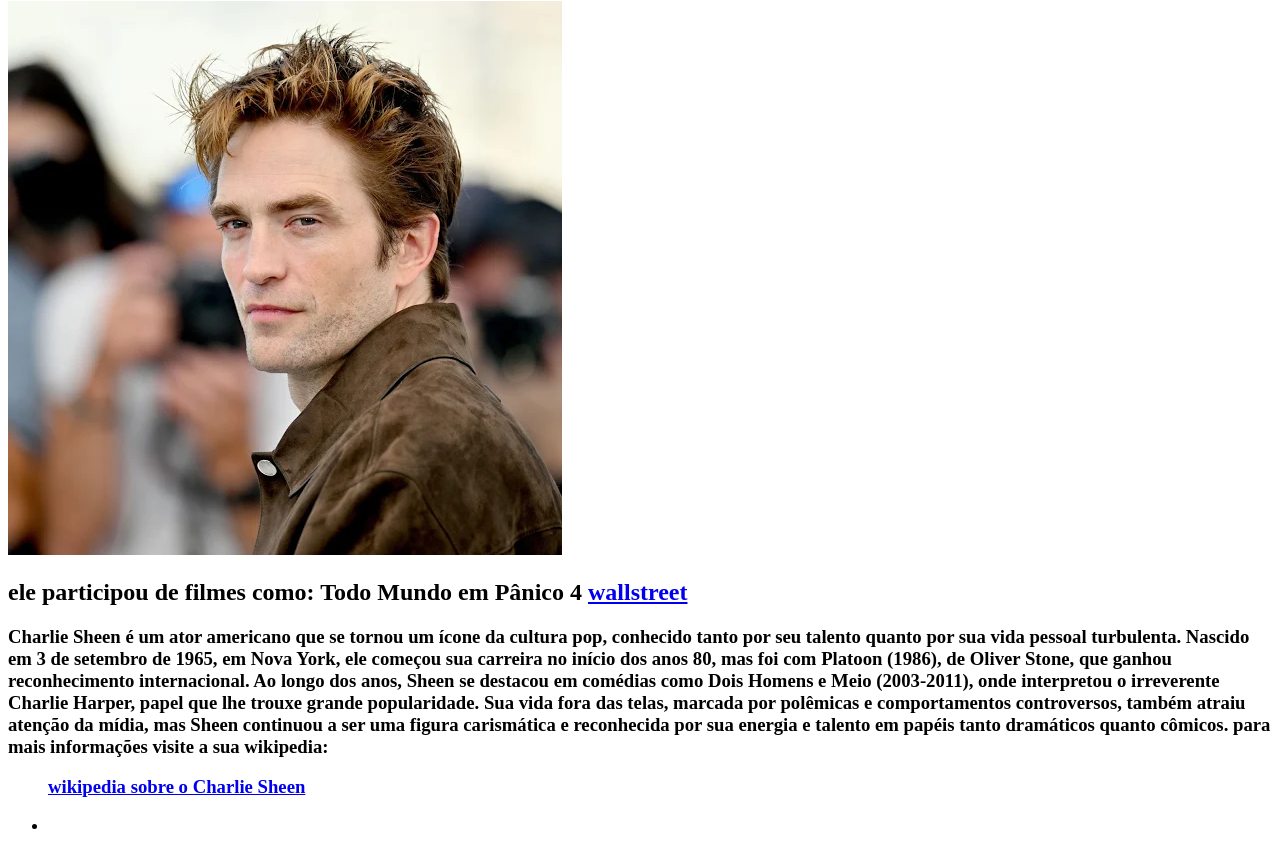
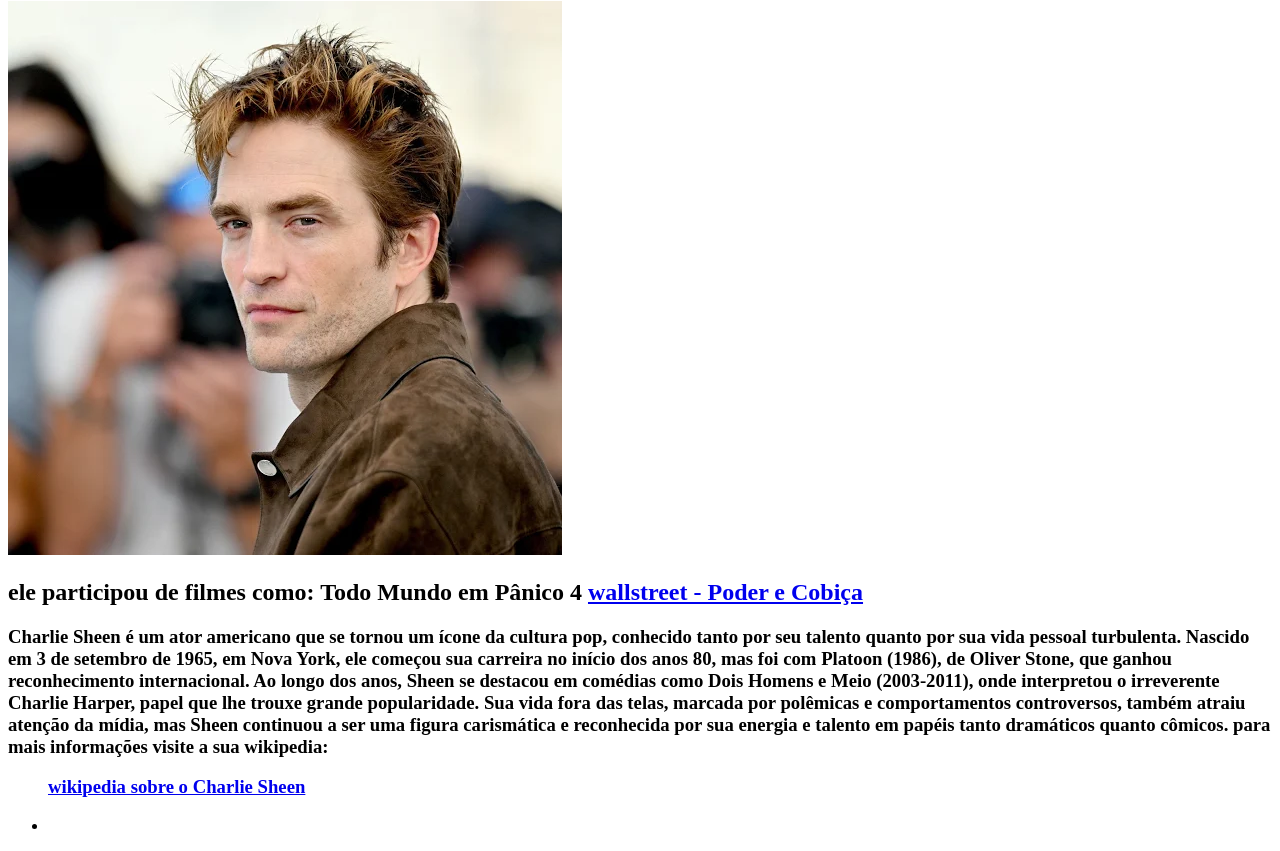
Before and after one commit to MateusGesualdo/infinity-movies-dfs620, a plain HTML site: page atores/Charlie Sheen.html in a window 1280 px wide. Shown: the part 79-930 px from the top of the page. Drawn offline with Linux system fonts and the light colour scheme.

Commit message:
arrumei a pagina um pouco

```diff
--- a/atores/Charlie Sheen.html
+++ b/atores/Charlie Sheen.html
@@ -13,7 +13,7 @@
 
         Todo Mundo em Pânico 4
 
-        <a target="_blank" href="../filmes/">wallstreet</a>
+        <a target="_blank" href="../filmes/wallstreet.html">wallstreet - Poder e Cobiça </a>
 
 
     </h2>
```
